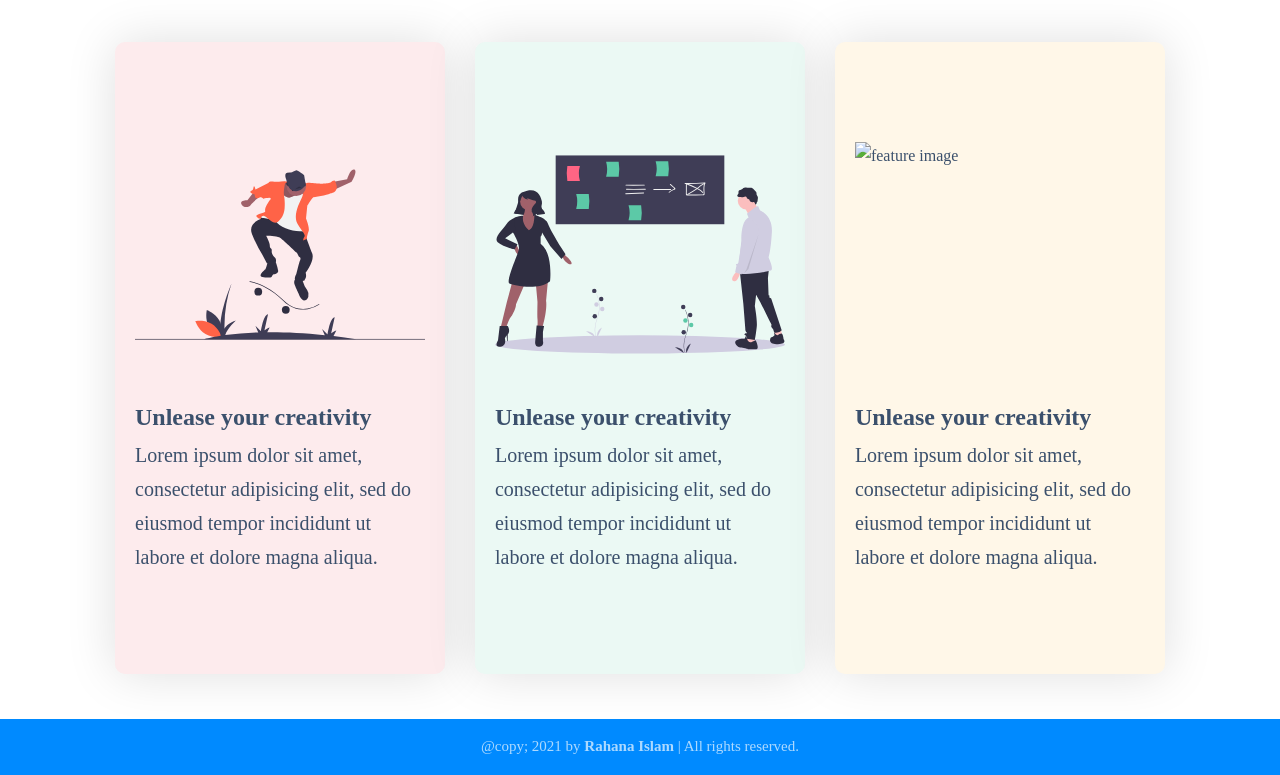
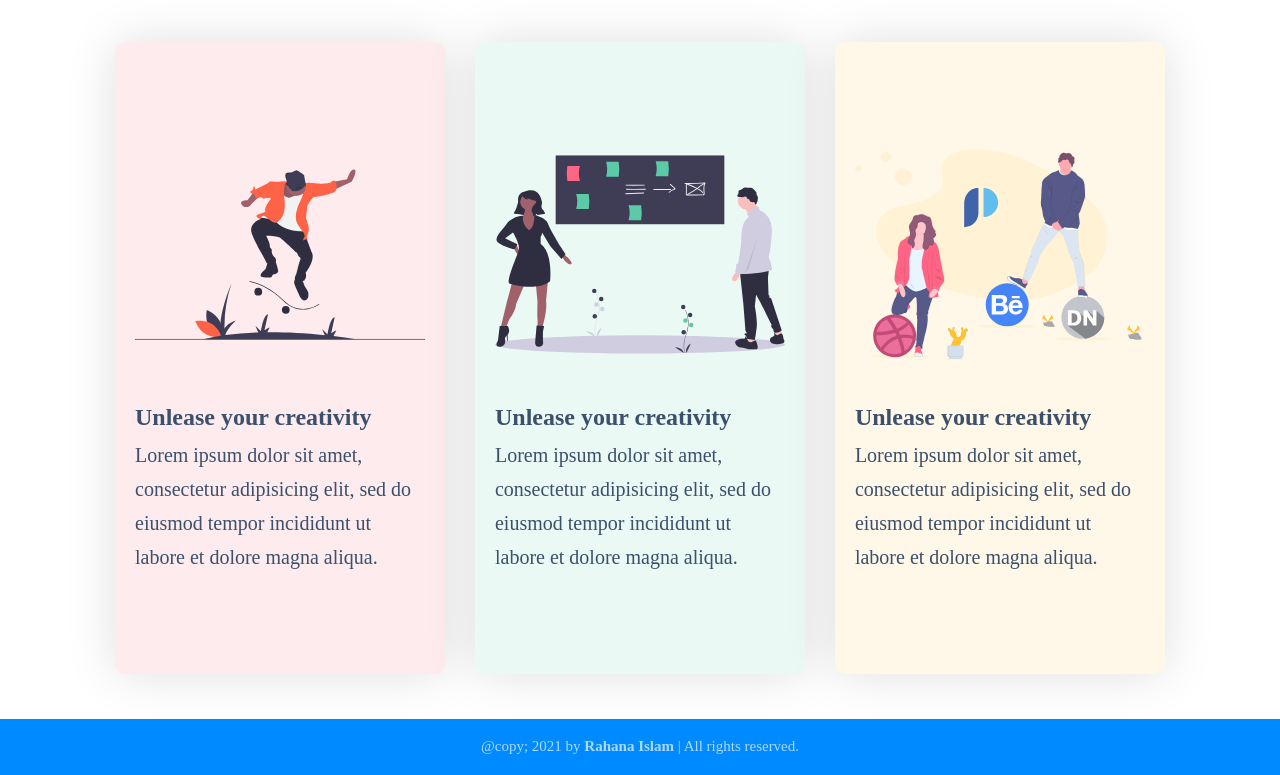
Before and after one commit to rahanaislam99/rahana_shopify_02, a plain HTML site: page index.html in a window 1280 px wide. Shown: the part 1303-2078 px from the top of the page. Drawn offline with Linux system fonts and the light colour scheme.

Commit message:
Update index.html

```diff
--- a/index.html
+++ b/index.html
@@ -97,7 +97,7 @@
 				<!-- COl-1-3 -->
 				<div class="col-1-3">
 					<div class="feature color3">
-						<img src="images/illustration-7.svg" alt="feature image">
+						<img src="illustration-7.svg" alt="feature image">
 						<h2>Unlease your creativity</h2>
 						<p>Lorem ipsum dolor sit amet, consectetur adipisicing elit, sed do eiusmod tempor incididunt ut labore et dolore magna aliqua.</p>
 					</div>
```
